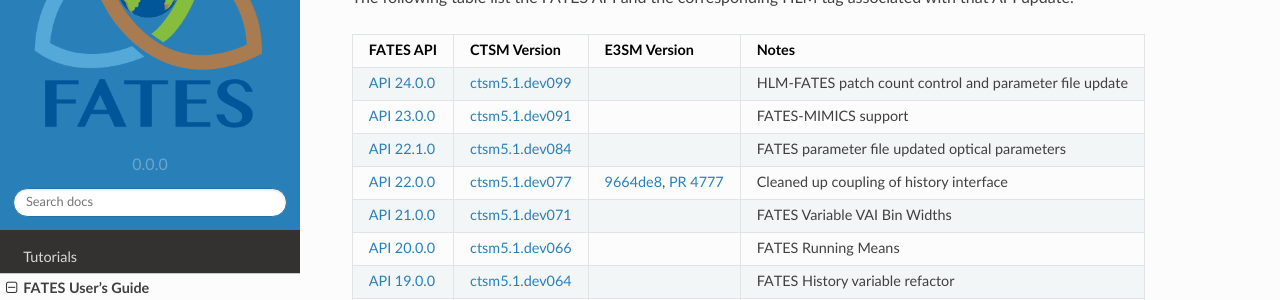
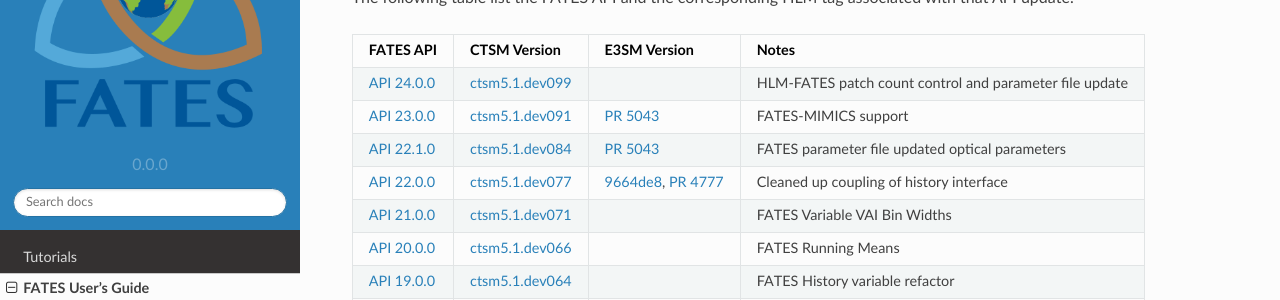
Before and after one commit to NGEET/fates-users-guide, a Sphinx documentation site: the page built from docs/source/user/Table-of-FATES-API-and-HLM-STATUS.md, in a window 1280 px wide. Shown: the part 174-474 px from the top of the page. Built offline with Sphinx 7.4.7 and the Read the Docs theme 2.0.0, drawn with Linux system fonts in a browser that asks for light colours.

```diff
--- a/docs/source/user/Table-of-FATES-API-and-HLM-STATUS.md
+++ b/docs/source/user/Table-of-FATES-API-and-HLM-STATUS.md
@@ -5,8 +5,8 @@ The following table list the FATES API and the corresponding HLM tag associated
 | FATES API      | CTSM Version | E3SM Version | Notes |
 | ----------- | ----------- | ----------- | ----------- |
 | [API 24.0.0](https://github.com/NGEET/fates/releases/tag/sci.1.56.0_api.23.0.0) | [ctsm5.1.dev099](https://github.com/ESCOMP/CTSM/releases/tag/ctsm5.1.dev099) |  | HLM-FATES patch count control and parameter file update |
-| [API 23.0.0](https://github.com/NGEET/fates/releases/tag/sci.1.56.0_api.23.0.0) | [ctsm5.1.dev091](https://github.com/ESCOMP/CTSM/releases/tag/ctsm5.1.dev091) | | FATES-MIMICS support |
-| [API 22.1.0](https://github.com/NGEET/fates/releases/tag/sci.1.55.4_api.22.1.0) | [ctsm5.1.dev084](https://github.com/ESCOMP/CTSM/releases/tag/ctsm5.1.dev084) | | FATES parameter file updated optical parameters |
+| [API 23.0.0](https://github.com/NGEET/fates/releases/tag/sci.1.56.0_api.23.0.0) | [ctsm5.1.dev091](https://github.com/ESCOMP/CTSM/releases/tag/ctsm5.1.dev091) | [PR 5043](https://github.com/E3SM-Project/E3SM/pull/5043) | FATES-MIMICS support |
+| [API 22.1.0](https://github.com/NGEET/fates/releases/tag/sci.1.55.4_api.22.1.0) | [ctsm5.1.dev084](https://github.com/ESCOMP/CTSM/releases/tag/ctsm5.1.dev084) | [PR 5043](https://github.com/E3SM-Project/E3SM/pull/5043) | FATES parameter file updated optical parameters |
 | [API 22.0.0](https://github.com/NGEET/fates/releases/tag/sci.1.54.0_api.22.0.0) | [ctsm5.1.dev077](https://github.com/ESCOMP/CTSM/releases/tag/ctsm5.1.dev077) | [9664de8](https://github.com/E3SM-Project/E3SM/commit/9664de8102ad9121bbb013e15a196f578ac6f37a), [PR 4777](https://github.com/E3SM-Project/E3SM/pull/4777) | Cleaned up coupling of history interface |
 | [API 21.0.0](https://github.com/NGEET/fates/releases/tag/sci.1.53.0_api.21.0.0) | [ctsm5.1.dev071](https://github.com/ESCOMP/CTSM/releases/tag/ctsm5.1.dev071) |  | FATES Variable VAI Bin Widths |
 | [API 20.0.0](https://github.com/NGEET/fates/releases/tag/sci.1.52.0_api.20.0.0) | [ctsm5.1.dev066](https://github.com/ESCOMP/CTSM/releases/tag/ctsm5.1.dev066) |  | FATES Running Means |
```
